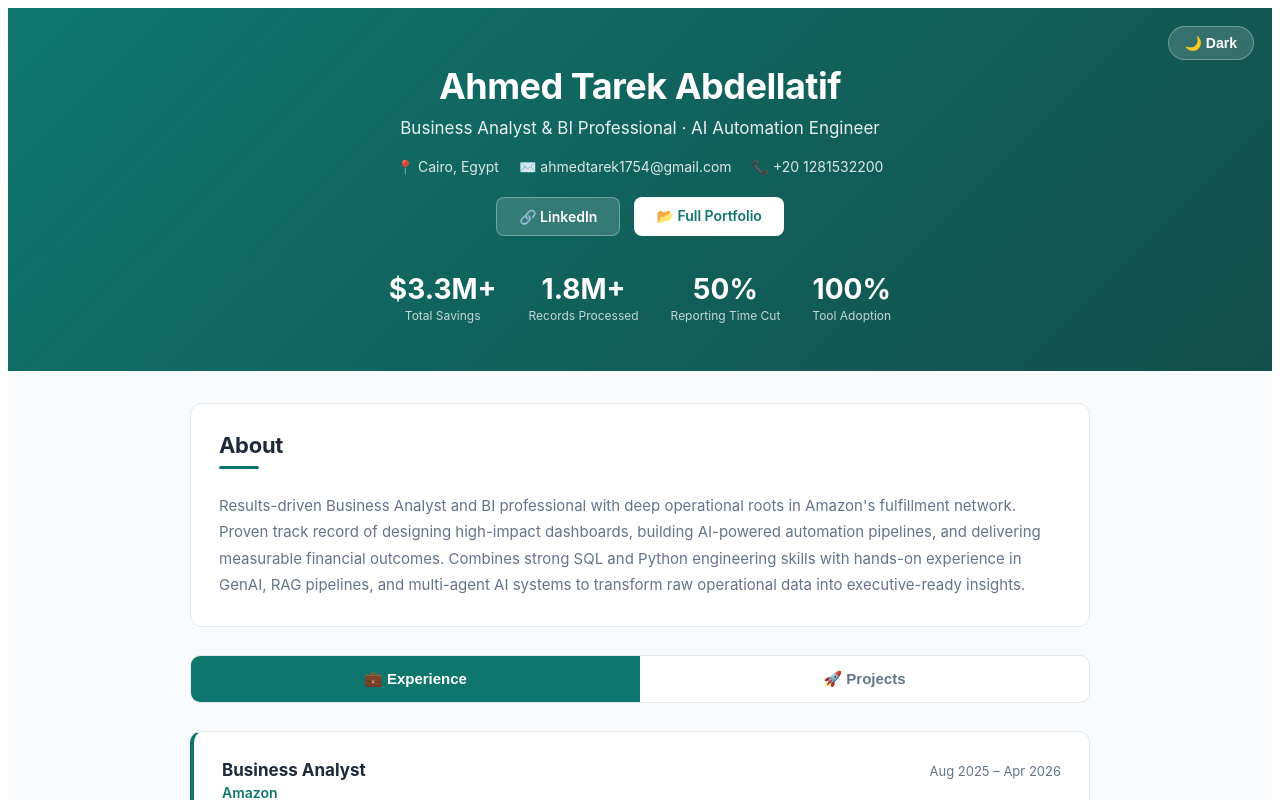
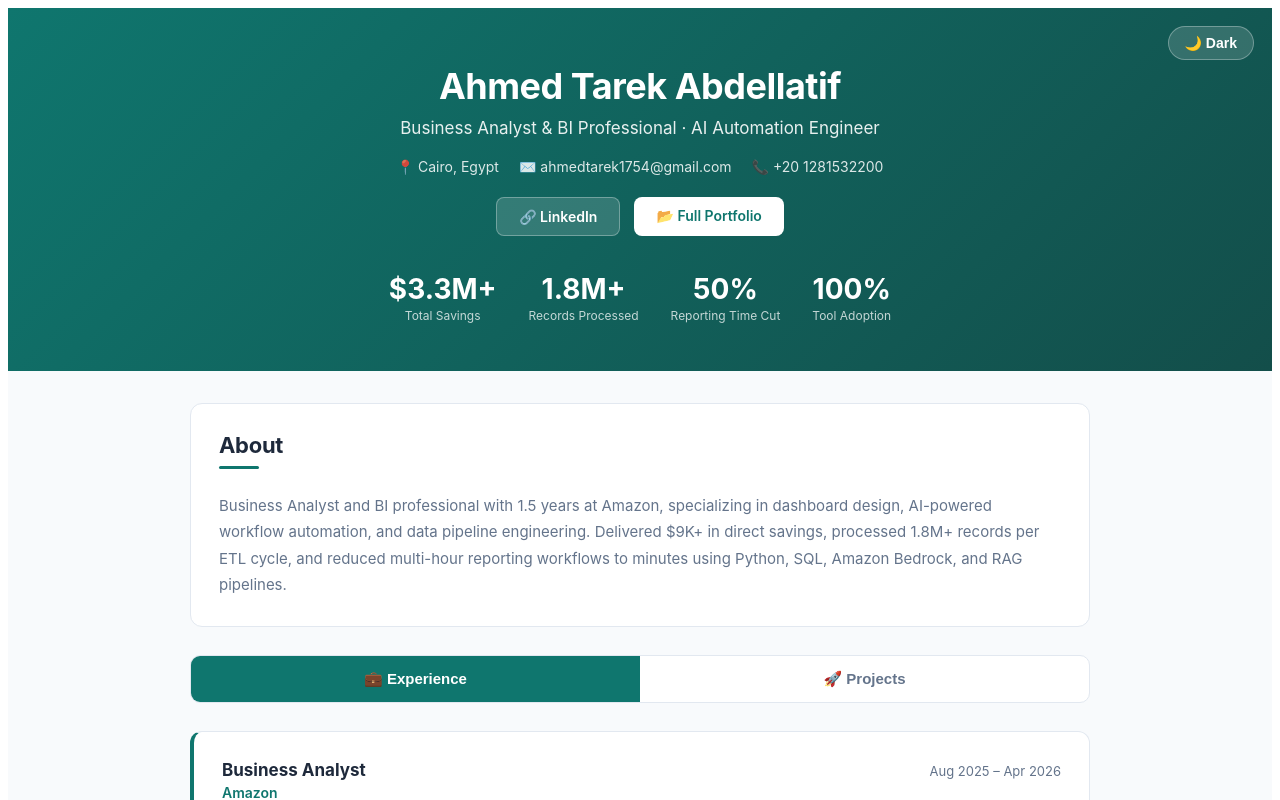
Before and after one commit to amdtarek174/portofolio, a React (Vite) app: page / in a window 1280 px wide. Shown: the top 800 px of the page. Built offline with nearby package versions, Linux system fonts and the light colour scheme.

Commit message:
Revise professional summary in App.tsx
Updated professional summary to highlight specific achievements and skills.

```diff
--- a/src/App.tsx
+++ b/src/App.tsx
@@ -273,12 +273,10 @@ export const App = () => {
         >
           <SectionTitle t={t}>About</SectionTitle>
           <p style={{ fontSize: 15, lineHeight: 1.75, color: t.textMuted, margin: 0 }}>
-            Results-driven Business Analyst and BI professional with deep operational roots in
-            Amazon's fulfillment network. Proven track record of designing high-impact dashboards,
-            building AI-powered automation pipelines, and delivering measurable financial outcomes.
-            Combines strong SQL and Python engineering skills with hands-on experience in GenAI, RAG
-            pipelines, and multi-agent AI systems to transform raw operational data into
-            executive-ready insights.
+            Business Analyst and BI professional with 1.5 years at Amazon, specializing in dashboard design,
+            AI-powered workflow automation, and data pipeline engineering. Delivered $9K+ in direct
+            savings, processed 1.8M+ records per ETL cycle, and reduced multi-hour reporting workflows to
+            minutes using Python, SQL, Amazon Bedrock, and RAG pipelines.
           </p>
         </div>
 
```
